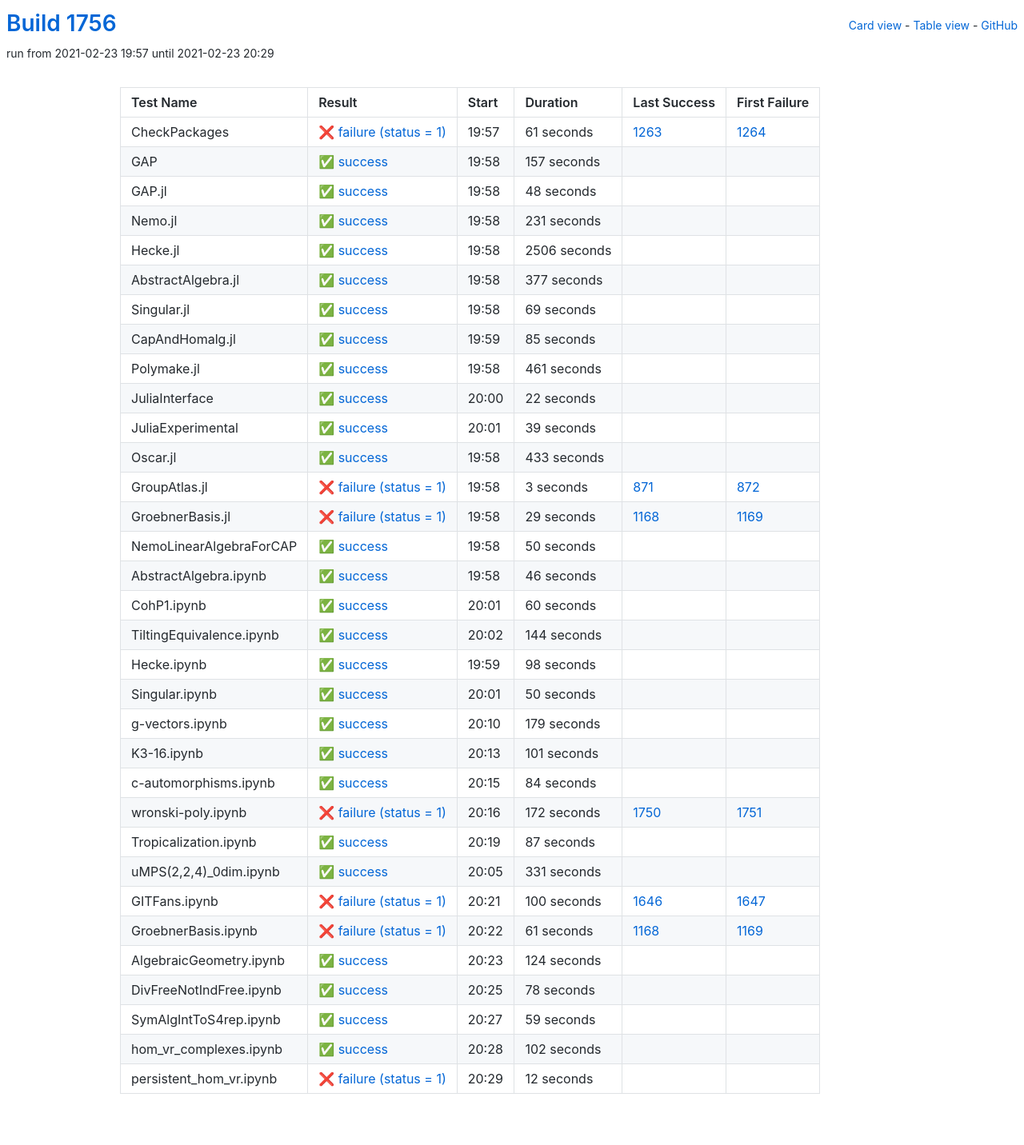
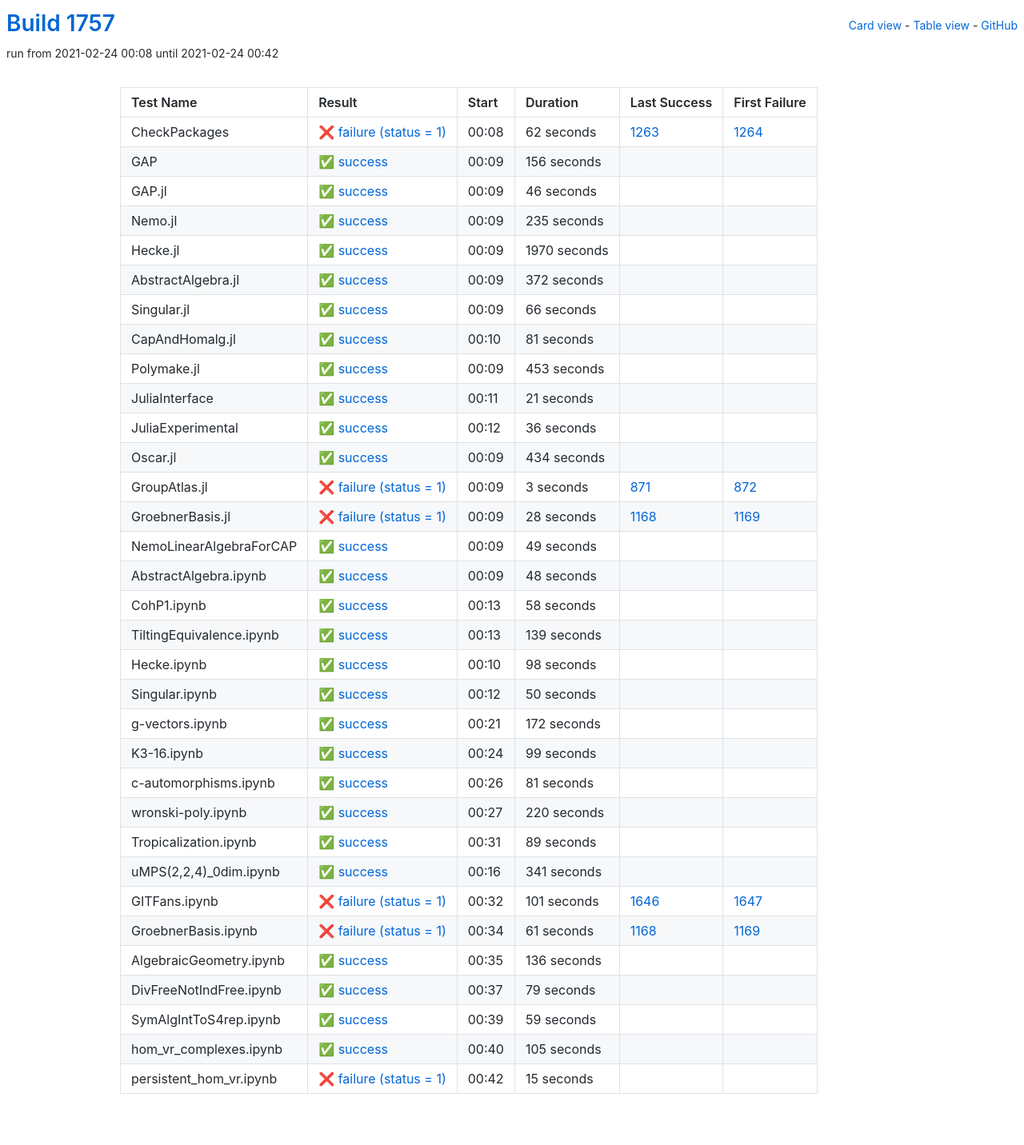
Before and after one commit to oscar-system/oscar-ci-status-stable, a Jekyll site: the page built from table.html, in a window 1280 px wide. Shown: the whole page at 80% size. Built offline with Jekyll 4.4.1, drawn with Linux system fonts in a browser that asks for light colours.

Commit message:
Build #1757

```diff
--- a/_data/ci.yml
+++ b/_data/ci.yml
@@ -1,6 +1,6 @@
 ---
-build: 1756
-build_url: https://oscarci.mathematik.uni-kl.de/job/oscar-stable/1756/
+build: 1757
+build_url: https://oscarci.mathematik.uni-kl.de/job/oscar-stable/1757/
 job: oscar-stable
 organization: oscar-system
 repo: oscar-ci-status-stable
@@ -8,152 +8,152 @@ repourl: https://github.com/oscar-system/oscar-ci-status-stable
 tests:
 - name: CheckPackages
   id: checkpackages
-  log: https://oscarci.mathematik.uni-kl.de/job/oscar-stable/1756/artifact/logs/build-1756/CheckPackages.log
-  start: 2021-02-23 19:57
+  log: https://oscarci.mathematik.uni-kl.de/job/oscar-stable/1757/artifact/logs/build-1757/CheckPackages.log
+  start: 2021-02-24 00:08
   success: false
   exitcode: 1
   status: failure
-  duration: 61
+  duration: 62
   last_success: 1263
   last_success_url: https://oscarci.mathematik.uni-kl.de/job/oscar-stable/1263/
   first_failure: 1264
   first_failure_url: https://oscarci.mathematik.uni-kl.de/job/oscar-stable/1264/
 - name: GAP
   id: gap
-  log: https://oscarci.mathematik.uni-kl.de/job/oscar-stable/1756/artifact/logs/build-1756/GAP.log
-  start: 2021-02-23 19:58
+  log: https://oscarci.mathematik.uni-kl.de/job/oscar-stable/1757/artifact/logs/build-1757/GAP.log
+  start: 2021-02-24 00:09
   success: true
   exitcode: 0
   status: success
-  duration: 157
+  duration: 156
   last_success: false
   last_success_url:
   first_failure: false
   first_failure_url:
 - name: GAP.jl
   id: gap-jl
-  log: https://oscarci.mathematik.uni-kl.de/job/oscar-stable/1756/artifact/logs/build-1756/GAP.jl.log
-  start: 2021-02-23 19:58
+  log: https://oscarci.mathematik.uni-kl.de/job/oscar-stable/1757/artifact/logs/build-1757/GAP.jl.log
+  start: 2021-02-24 00:09
   success: true
   exitcode: 0
   status: success
-  duration: 48
+  duration: 46
   last_success: false
   last_success_url:
   first_failure: false
   first_failure_url:
 - name: Nemo.jl
   id: nemo-jl
-  log: https://oscarci.mathematik.uni-kl.de/job/oscar-stable/1756/artifact/logs/build-1756/Nemo.jl.log
-  start: 2021-02-23 19:58
+  log: https://oscarci.mathematik.uni-kl.de/job/oscar-stable/1757/artifact/logs/build-1757/Nemo.jl.log
+  start: 2021-02-24 00:09
   success: true
   exitcode: 0
   status: success
-  duration: 231
+  duration: 235
   last_success: false
   last_success_url:
   first_failure: false
   first_failure_url:
 - name: Hecke.jl
   id: hecke-jl
-  log: https://oscarci.mathematik.uni-kl.de/job/oscar-stable/1756/artifact/logs/build-1756/Hecke.jl.log
-  start: 2021-02-23 19:58
+  log: https://oscarci.mathematik.uni-kl.de/job/oscar-stable/1757/artifact/logs/build-1757/Hecke.jl.log
+  start: 2021-02-24 00:09
   success: true
   exitcode: 0
   status: success
-  duration: 2506
+  duration: 1970
   last_success: false
   last_success_url:
   first_failure: false
   first_failure_url:
 - name: AbstractAlgebra.jl
   id: abstractalgebra-jl
-  log: https://oscarci.mathematik.uni-kl.de/job/oscar-stable/1756/artifact/logs/build-1756/AbstractAlgebra.jl.log
-  start: 2021-02-23 19:58
+  log: https://oscarci.mathematik.uni-kl.de/job/oscar-stable/1757/artifact/logs/build-1757/AbstractAlgebra.jl.log
+  start: 2021-02-24 00:09
   success: true
   exitcode: 0
   status: success
-  duration: 377
+  duration: 372
   last_success: false
   last_success_url:
   first_failure: false
   first_failure_url:
 - name: Singular.jl
   id: singular-jl
-  log: https://oscarci.mathematik.uni-kl.de/job/oscar-stable/1756/artifact/logs/build-1756/Singular.jl.log
-  start: 2021-02-23 19:58
+  log: https://oscarci.mathematik.uni-kl.de/job/oscar-stable/1757/artifact/logs/build-1757/Singular.jl.log
+  start: 2021-02-24 00:09
   success: true
   exitcode: 0
   status: success
-  duration: 69
+  duration: 66
   last_success: false
   last_success_url:
   first_failure: false
   first_failure_url:
 - name: CapAndHomalg.jl
   id: capandhomalg-jl
-  log: https://oscarci.mathematik.uni-kl.de/job/oscar-stable/1756/artifact/logs/build-1756/CapAndHomalg.jl.log
-  start: 2021-02-23 19:59
+  log: https://oscarci.mathematik.uni-kl.de/job/oscar-stable/1757/artifact/logs/build-1757/CapAndHomalg.jl.log
+  start: 2021-02-24 00:10
   success: true
   exitcode: 0
   status: success
-  duration: 85
+  duration: 81
   last_success: false
   last_success_url:
   first_failure: false
   first_failure_url:
 - name: Polymake.jl
   id: polymake-jl
-  log: https://oscarci.mathematik.uni-kl.de/job/oscar-stable/1756/artifact/logs/build-1756/Polymake.jl.log
-  start: 2021-02-23 19:58
+  log: https://oscarci.mathematik.uni-kl.de/job/oscar-stable/1757/artifact/logs/build-1757/Polymake.jl.log
+  start: 2021-02-24 00:09
   success: true
   exitcode: 0
   status: success
-  duration: 461
+  duration: 453
   last_success: false
   last_success_url:
   first_failure: false
   first_failure_url:
 - name: JuliaInterface
   id: juliainterface
-  log: https://oscarci.mathematik.uni-kl.de/job/oscar-stable/1756/artifact/logs/build-1756/JuliaInterface.log
-  start: 2021-02-23 20:00
+  log: https://oscarci.mathematik.uni-kl.de/job/oscar-stable/1757/artifact/logs/build-1757/JuliaInterface.log
+  start: 2021-02-24 00:11
   success: true
   exitcode: 0
   status: success
-  duration: 22
+  duration: 21
   last_success: false
   last_success_url:
   first_failure: false
   first_failure_url:
 - name: JuliaExperimental
   id: juliaexperimental
-  log: https://oscarci.mathematik.uni-kl.de/job/oscar-stable/1756/artifact/logs/build-1756/JuliaExperimental.log
-  start: 2021-02-23 20:01
+  log: https://oscarci.mathematik.uni-kl.de/job/oscar-stable/1757/artifact/logs/build-1757/JuliaExperimental.log
+  start: 2021-02-24 00:12
   success: true
   exitcode: 0
   status: success
-  duration: 39
+  duration: 36
   last_success: false
   last_success_url:
   first_failure: false
   first_failure_url:
 - name: Oscar.jl
   id: oscar-jl
-  log: https://oscarci.mathematik.uni-kl.de/job/oscar-stable/1756/artifact/logs/build-1756/Oscar.jl.log
-  start: 2021-02-23 19:58
+  log: https://oscarci.mathematik.uni-kl.de/job/oscar-stable/1757/artifact/logs/build-1757/Oscar.jl.log
+  start: 2021-02-24 00:09
   success: true
   exitcode: 0
   status: success
-  duration: 433
+  duration: 434
   last_success: false
   last_success_url:
   first_failure: false
   first_failure_url:
 - name: GroupAtlas.jl
   id: groupatlas-jl
-  log: https://oscarci.mathematik.uni-kl.de/job/oscar-stable/1756/artifact/logs/build-1756/GroupAtlas.jl.log
-  start: 2021-02-23 19:58
+  log: https://oscarci.mathematik.uni-kl.de/job/oscar-stable/1757/artifact/logs/build-1757/GroupAtlas.jl.log
+  start: 2021-02-24 00:09
   success: false
   exitcode: 1
   status: failure
@@ -164,68 +164,68 @@ tests:
   first_failure_url: https://oscarci.mathematik.uni-kl.de/job/oscar-stable/872/
 - name: GroebnerBasis.jl
   id: groebnerbasis-jl
-  log: https://oscarci.mathematik.uni-kl.de/job/oscar-stable/1756/artifact/logs/build-1756/GroebnerBasis.jl.log
-  start: 2021-02-23 19:58
+  log: https://oscarci.mathematik.uni-kl.de/job/oscar-stable/1757/artifact/logs/build-1757/GroebnerBasis.jl.log
+  start: 2021-02-24 00:09
   success: false
   exitcode: 1
   status: failure
-  duration: 29
+  duration: 28
   last_success: 1168
   last_success_url: https://oscarci.mathematik.uni-kl.de/job/oscar-stable/1168/
   first_failure: 1169
   first_failure_url: https://oscarci.mathematik.uni-kl.de/job/oscar-stable/1169/
 - name: NemoLinearAlgebraForCAP
   id: nemolinearalgebraforcap
-  log: https://oscarci.mathematik.uni-kl.de/job/oscar-stable/1756/artifact/logs/build-1756/NemoLinearAlgebraForCAP.log
-  start: 2021-02-23 19:58
+  log: https://oscarci.mathematik.uni-kl.de/job/oscar-stable/1757/artifact/logs/build-1757/NemoLinearAlgebraForCAP.log
+  start: 2021-02-24 00:09
   success: true
   exitcode: 0
   status: success
-  duration: 50
+  duration: 49
   last_success: false
   last_success_url:
   first_failure: false
   first_failure_url:
 - name: AbstractAlgebra.ipynb
   id: abstractalgebra-ipynb
-  log: https://oscarci.mathematik.uni-kl.de/job/oscar-stable/1756/artifact/logs/build-1756/AbstractAlgebra.ipynb.log
-  start: 2021-02-23 19:58
+  log: https://oscarci.mathematik.uni-kl.de/job/oscar-stable/1757/artifact/logs/build-1757/AbstractAlgebra.ipynb.log
+  start: 2021-02-24 00:09
   success: true
   exitcode: 0
   status: success
-  duration: 46
+  duration: 48
   last_success: false
   last_success_url:
   first_failure: false
   first_failure_url:
 - name: CohP1.ipynb
   id: cohp1-ipynb
-  log: https://oscarci.mathematik.uni-kl.de/job/oscar-stable/1756/artifact/logs/build-1756/CohP1.ipynb.log
-  start: 2021-02-23 20:01
+  log: https://oscarci.mathematik.uni-kl.de/job/oscar-stable/1757/artifact/logs/build-1757/CohP1.ipynb.log
+  start: 2021-02-24 00:13
   success: true
   exitcode: 0
   status: success
-  duration: 60
+  duration: 58
   last_success: false
   last_success_url:
   first_failure: false
   first_failure_url:
 - name: TiltingEquivalence.ipynb
   id: tiltingequivalence-ipynb
-  log: https://oscarci.mathematik.uni-kl.de/job/oscar-stable/1756/artifact/logs/build-1756/TiltingEquivalence.ipynb.log
-  start: 2021-02-23 20:02
+  log: https://oscarci.mathematik.uni-kl.de/job/oscar-stable/1757/artifact/logs/build-1757/TiltingEquivalence.ipynb.log
+  start: 2021-02-24 00:13
   success: true
   exitcode: 0
   status: success
-  duration: 144
+  duration: 139
   last_success: false
   last_success_url:
   first_failure: false
   first_failure_url:
 - name: Hecke.ipynb
   id: hecke-ipynb
-  log: https://oscarci.mathematik.uni-kl.de/job/oscar-stable/1756/artifact/logs/build-1756/Hecke.ipynb.log
-  start: 2021-02-23 19:59
+  log: https://oscarci.mathematik.uni-kl.de/job/oscar-stable/1757/artifact/logs/build-1757/Hecke.ipynb.log
+  start: 2021-02-24 00:10
   success: true
   exitcode: 0
   status: success
@@ -236,8 +236,8 @@ tests:
   first_failure_url:
 - name: Singular.ipynb
   id: singular-ipynb
-  log: https://oscarci.mathematik.uni-kl.de/job/oscar-stable/1756/artifact/logs/build-1756/Singular.ipynb.log
-  start: 2021-02-23 20:01
+  log: https://oscarci.mathematik.uni-kl.de/job/oscar-stable/1757/artifact/logs/build-1757/Singular.ipynb.log
+  start: 2021-02-24 00:12
   success: true
   exitcode: 0
   status: success
@@ -248,92 +248,92 @@ tests:
   first_failure_url:
 - name: g-vectors.ipynb
   id: g-vectors-ipynb
-  log: https://oscarci.mathematik.uni-kl.de/job/oscar-stable/1756/artifact/logs/build-1756/g-vectors.ipynb.log
-  start: 2021-02-23 20:10
+  log: https://oscarci.mathematik.uni-kl.de/job/oscar-stable/1757/artifact/logs/build-1757/g-vectors.ipynb.log
+  start: 2021-02-24 00:21
   success: true
   exitcode: 0
   status: success
-  duration: 179
+  duration: 172
   last_success: false
   last_success_url:
   first_failure: false
   first_failure_url:
 - name: K3-16.ipynb
   id: k3-16-ipynb
-  log: https://oscarci.mathematik.uni-kl.de/job/oscar-stable/1756/artifact/logs/build-1756/K3-16.ipynb.log
-  start: 2021-02-23 20:13
+  log: https://oscarci.mathematik.uni-kl.de/job/oscar-stable/1757/artifact/logs/build-1757/K3-16.ipynb.log
+  start: 2021-02-24 00:24
   success: true
   exitcode: 0
   status: success
-  duration: 101
+  duration: 99
   last_success: false
   last_success_url:
   first_failure: false
   first_failure_url:
 - name: c-automorphisms.ipynb
   id: c-automorphisms-ipynb
-  log: https://oscarci.mathematik.uni-kl.de/job/oscar-stable/1756/artifact/logs/build-1756/c-automorphisms.ipynb.log
-  start: 2021-02-23 20:15
+  log: https://oscarci.mathematik.uni-kl.de/job/oscar-stable/1757/artifact/logs/build-1757/c-automorphisms.ipynb.log
+  start: 2021-02-24 00:26
   success: true
   exitcode: 0
   status: success
-  duration: 84
+  duration: 81
   last_success: false
   last_success_url:
   first_failure: false
   first_failure_url:
 - name: wronski-poly.ipynb
   id: wronski-poly-ipynb
-  log: https://oscarci.mathematik.uni-kl.de/job/oscar-stable/1756/artifact/logs/build-1756/wronski-poly.ipynb.log
-  start: 2021-02-23 20:16
-  success: false
-  exitcode: 1
-  status: failure
-  duration: 172
-  last_success: 1750
-  last_success_url: https://oscarci.mathematik.uni-kl.de/job/oscar-stable/1750/
-  first_failure: 1751
-  first_failure_url: https://oscarci.mathematik.uni-kl.de/job/oscar-stable/1751/
-- name: Tropicalization.ipynb
-  id: tropicalization-ipynb
-  log: https://oscarci.mathematik.uni-kl.de/job/oscar-stable/1756/artifact/logs/build-1756/Tropicalization.ipynb.log
-  start: 2021-02-23 20:19
+  log: https://oscarci.mathematik.uni-kl.de/job/oscar-stable/1757/artifact/logs/build-1757/wronski-poly.ipynb.log
+  start: 2021-02-24 00:27
   success: true
   exitcode: 0
   status: success
-  duration: 87
+  duration: 220
+  last_success: false
+  last_success_url:
+  first_failure: false
+  first_failure_url:
+- name: Tropicalization.ipynb
+  id: tropicalization-ipynb
+  log: https://oscarci.mathematik.uni-kl.de/job/oscar-stable/1757/artifact/logs/build-1757/Tropicalization.ipynb.log
+  start: 2021-02-24 00:31
+  success: true
+  exitcode: 0
+  status: success
+  duration: 89
   last_success: false
   last_success_url:
   first_failure: false
   first_failure_url:
 - name: uMPS(2,2,4)_0dim.ipynb
   id: umps-2-2-4-0dim-ipynb
-  log: https://oscarci.mathematik.uni-kl.de/job/oscar-stable/1756/artifact/logs/build-1756/uMPS-2-2-4-_0dim.ipynb.log
-  start: 2021-02-23 20:05
+  log: https://oscarci.mathematik.uni-kl.de/job/oscar-stable/1757/artifact/logs/build-1757/uMPS-2-2-4-_0dim.ipynb.log
+  start: 2021-02-24 00:16
   success: true
   exitcode: 0
   status: success
-  duration: 331
+  duration: 341
   last_success: false
   last_success_url:
   first_failure: false
   first_failure_url:
 - name: GITFans.ipynb
   id: gitfans-ipynb
-  log: https://oscarci.mathematik.uni-kl.de/job/oscar-stable/1756/artifact/logs/build-1756/GITFans.ipynb.log
-  start: 2021-02-23 20:21
+  log: https://oscarci.mathematik.uni-kl.de/job/oscar-stable/1757/artifact/logs/build-1757/GITFans.ipynb.log
+  start: 2021-02-24 00:32
   success: false
   exitcode: 1
   status: failure
-  duration: 100
+  duration: 101
   last_success: 1646
   last_success_url: https://oscarci.mathematik.uni-kl.de/job/oscar-stable/1646/
   first_failure: 1647
   first_failure_url: https://oscarci.mathematik.uni-kl.de/job/oscar-stable/1647/
 - name: GroebnerBasis.ipynb
   id: groebnerbasis-ipynb
-  log: https://oscarci.mathematik.uni-kl.de/job/oscar-stable/1756/artifact/logs/build-1756/GroebnerBasis.ipynb.log
-  start: 2021-02-23 20:22
+  log: https://oscarci.mathematik.uni-kl.de/job/oscar-stable/1757/artifact/logs/build-1757/GroebnerBasis.ipynb.log
+  start: 2021-02-24 00:34
   success: false
   exitcode: 1
   status: failure
@@ -344,32 +344,32 @@ tests:
   first_failure_url: https://oscarci.mathematik.uni-kl.de/job/oscar-stable/1169/
 - name: AlgebraicGeometry.ipynb
   id: algebraicgeometry-ipynb
-  log: https://oscarci.mathematik.uni-kl.de/job/oscar-stable/1756/artifact/logs/build-1756/AlgebraicGeometry.ipynb.log
-  start: 2021-02-23 20:23
+  log: https://oscarci.mathematik.uni-kl.de/job/oscar-stable/1757/artifact/logs/build-1757/AlgebraicGeometry.ipynb.log
+  start: 2021-02-24 00:35
   success: true
   exitcode: 0
   status: success
-  duration: 124
+  duration: 136
   last_success: false
   last_success_url:
   first_failure: false
   first_failure_url:
 - name: DivFreeNotIndFree.ipynb
   id: divfreenotindfree-ipynb
-  log: https://oscarci.mathematik.uni-kl.de/job/oscar-stable/1756/artifact/logs/build-1756/DivFreeNotIndFree.ipynb.log
-  start: 2021-02-23 20:25
+  log: https://oscarci.mathematik.uni-kl.de/job/oscar-stable/1757/artifact/logs/build-1757/DivFreeNotIndFree.ipynb.log
+  start: 2021-02-24 00:37
   success: true
   exitcode: 0
   status: success
-  duration: 78
+  duration: 79
   last_success: false
   last_success_url:
   first_failure: false
   first_failure_url:
 - name: SymAlgIntToS4rep.ipynb
   id: symalginttos4rep-ipynb
-  log: https://oscarci.mathematik.uni-kl.de/job/oscar-stable/1756/artifact/logs/build-1756/SymAlgIntToS4rep.ipynb.log
-  start: 2021-02-23 20:27
+  log: https://oscarci.mathematik.uni-kl.de/job/oscar-stable/1757/artifact/logs/build-1757/SymAlgIntToS4rep.ipynb.log
+  start: 2021-02-24 00:39
   success: true
   exitcode: 0
   status: success
@@ -380,24 +380,24 @@ tests:
   first_failure_url:
 - name: hom_vr_complexes.ipynb
   id: hom-vr-complexes-ipynb
-  log: https://oscarci.mathematik.uni-kl.de/job/oscar-stable/1756/artifact/logs/build-1756/hom_vr_complexes.ipynb.log
-  start: 2021-02-23 20:28
+  log: https://oscarci.mathematik.uni-kl.de/job/oscar-stable/1757/artifact/logs/build-1757/hom_vr_complexes.ipynb.log
+  start: 2021-02-24 00:40
   success: true
   exitcode: 0
   status: success
-  duration: 102
+  duration: 105
   last_success: false
   last_success_url:
   first_failure: false
   first_failure_url:
 - name: persistent_hom_vr.ipynb
   id: persistent-hom-vr-ipynb
-  log: https://oscarci.mathematik.uni-kl.de/job/oscar-stable/1756/artifact/logs/build-1756/persistent_hom_vr.ipynb.log
-  start: 2021-02-23 20:29
+  log: https://oscarci.mathematik.uni-kl.de/job/oscar-stable/1757/artifact/logs/build-1757/persistent_hom_vr.ipynb.log
+  start: 2021-02-24 00:42
   success: false
   exitcode: 1
   status: failure
-  duration: 12
+  duration: 15
   last_success: false
   last_success_url:
   first_failure: false
```
Also changed, not shown: README.md.
